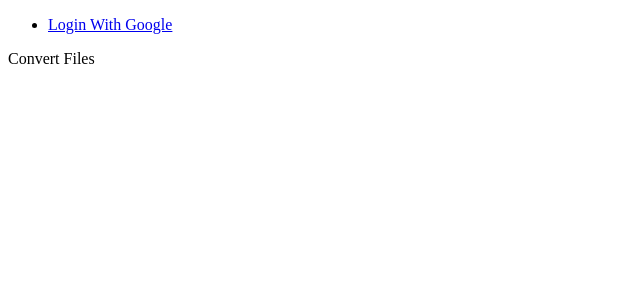
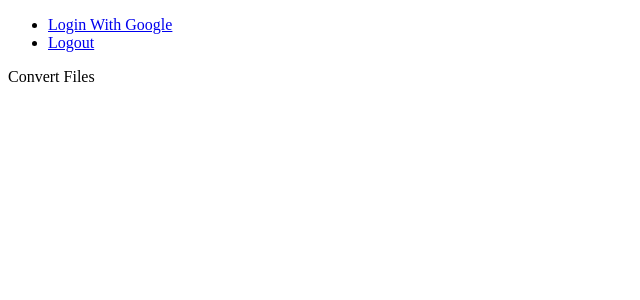
Before and after one commit to austin-rt/b64, a Next.js app: page / in a window 1280 px wide. Shown: the top 300 px of the page, without its empty margins (0-640 px from the left). Built offline with nearby package versions, Linux system fonts and the light colour scheme.

Commit message:
correct filename typo

```diff
--- a/src/components/Nav.tsx
+++ b/src/components/Nav.tsx
@@ -1,13 +1,18 @@
 import Link from 'next/link';
-import { BASE_URL, API_ENDPOINTS } from '@/constants/conts';
+import { BASE_URL, API_ENDPOINTS } from '@/constants/consts';
 
 const Nav = () => {
   return (
     <nav>
       <ul>
         <li>
-          <Link href={`${BASE_URL.API}/${API_ENDPOINTS.AUTH.GOOGLE}`}>
+          <Link href={`${BASE_URL.API}/${API_ENDPOINTS.AUTH.GOOGLE.LOGIN}`}>
             Login With Google
+          </Link>
+        </li>
+        <li>
+          <Link href={`${BASE_URL.API}/${API_ENDPOINTS.AUTH.GOOGLE.LOGOUT}`}>
+            Logout
           </Link>
         </li>
       </ul>
--- a/src/constants/conts.ts
+++ b/src/constants/consts.ts
@@ -5,6 +5,9 @@ export const BASE_URL = {
 
 export const API_ENDPOINTS = {
   AUTH: {
-    GOOGLE: 'auth/google'
+    GOOGLE: {
+      LOGIN: 'auth/google',
+      LOGOUT: 'auth/logout'
+    }
   }
 };
```
